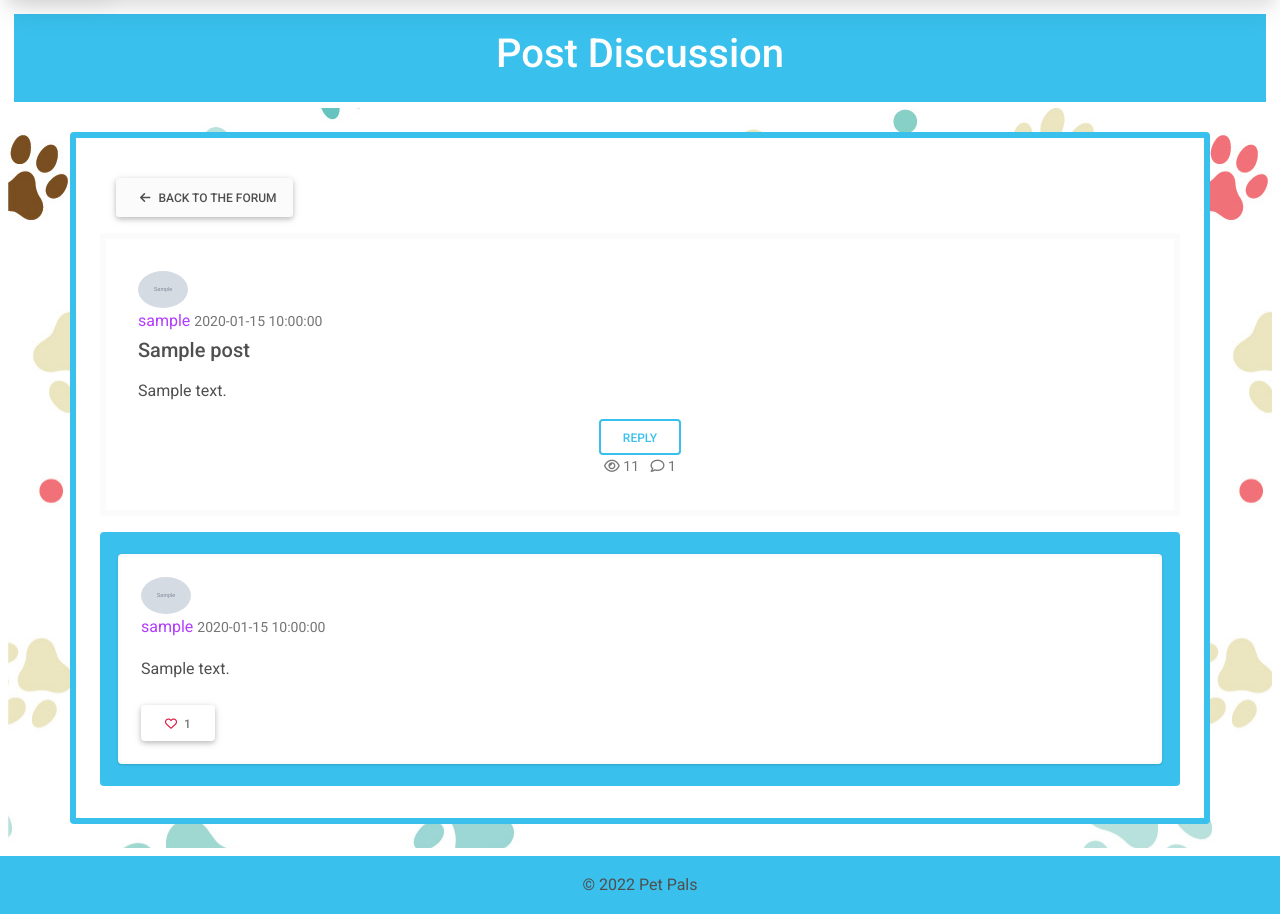
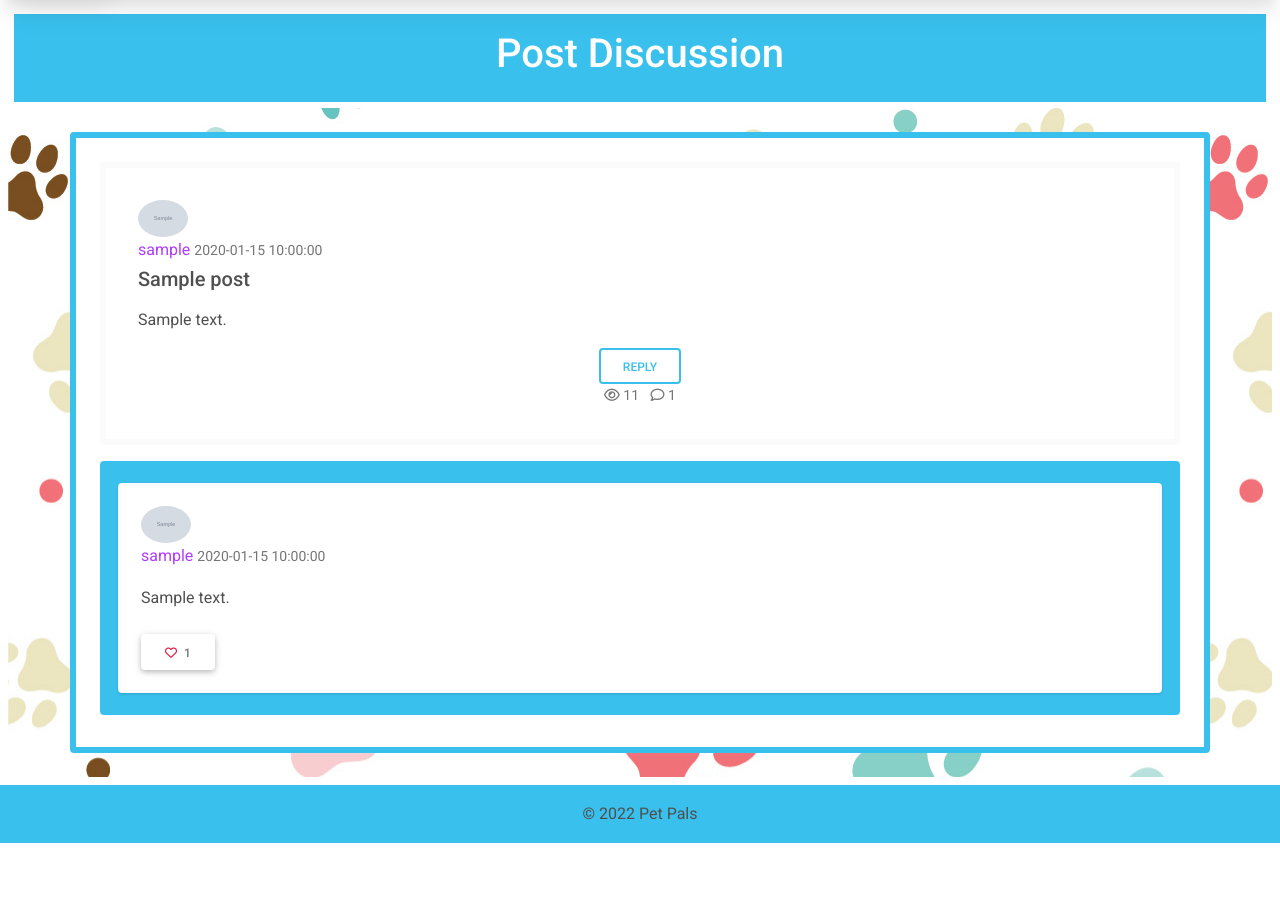
Before and after one commit to JacobHarland/ITSC-3155-Team-6-Final, a Flask app: page /forum/post/1 in a window 1280 px wide. Shown: the part 77-991 px from the top of the page. After the commit the page ends 920 px from the top, so only its background shows below. Run offline with Flask 2, Linux system fonts and the light colour scheme; tables that the repository leaves empty hold one stand-in row (values such as "Sample post"); grey boxes marked "Sample" are stand-in pictures; some libraries are stand-ins or nearby versions.

Commit message:
Remove post to forum button

```diff
--- a/petpals/forum/post/templates/post.html
+++ b/petpals/forum/post/templates/post.html
@@ -14,11 +14,6 @@
     <!--Page Container-->
 
     <div class="container bg-white border border-info border-6 rounded p-4">
-      <!--Back Button-->
-      <a href="{{ url_for('forum_router.forum') }}" class="btn btn-light btn-sm m-3 has-icon"><i
-          class="fa fa-arrow-left m-2"></i>Back to the Forum</a>
-      <!--end Back Button-->
-
       <!--Original Post Container-->
       <div class="forum-main-body p-0 collapse forum-content show bg-white mb-3">
         <!--Original Post Body-->
```
